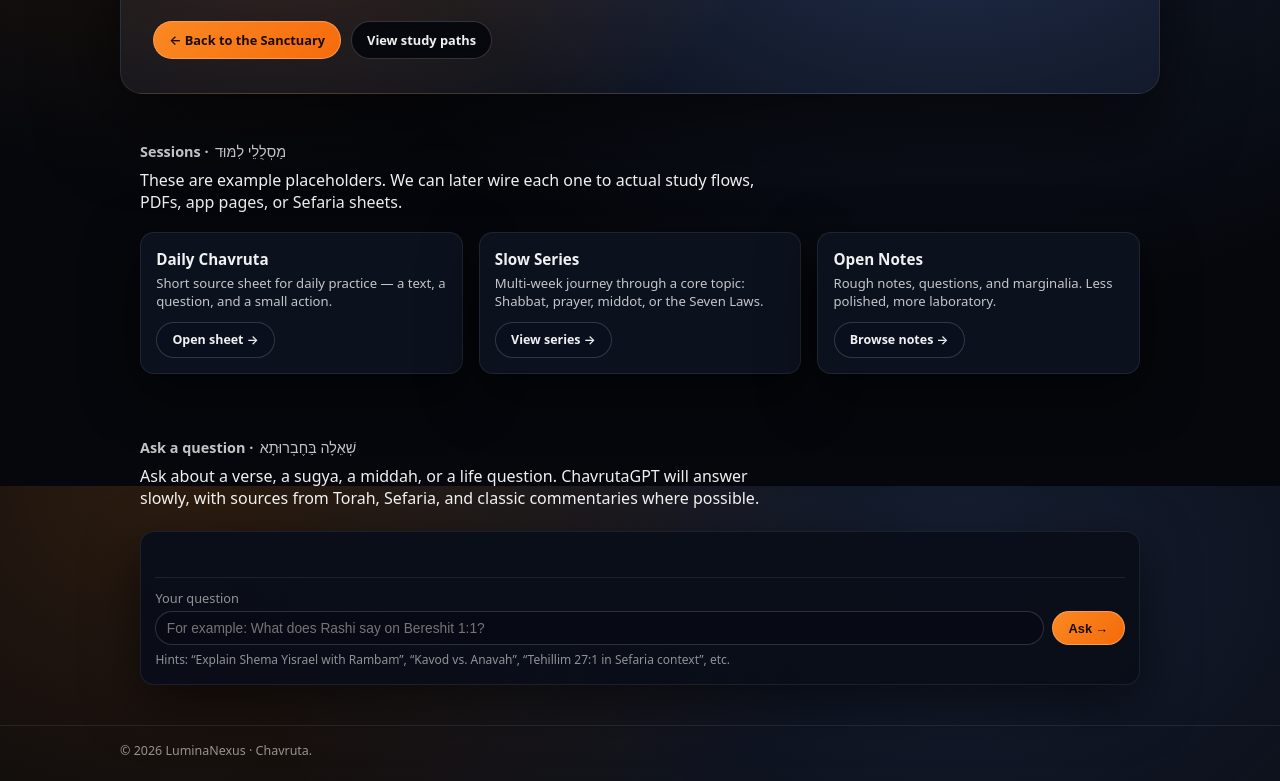
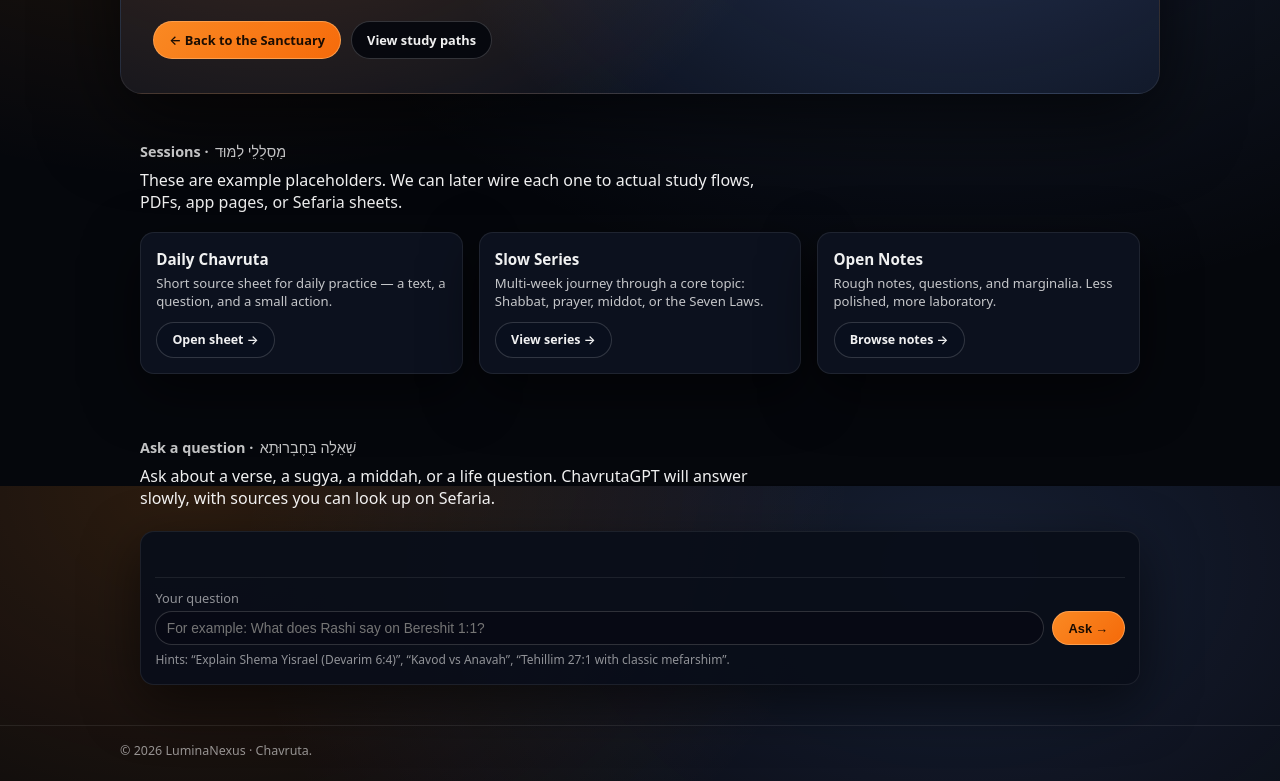
Before and after one commit to richardatf-oss/LuminaNexus, a website with bundled scripts: page chavruta.html in a window 1280 px wide. Shown: the part 314-1095 px from the top of the page. Built offline with nearby package versions, Linux system fonts and the light colour scheme; a script that the page names is missing.

Commit message:
Update chavruta.html

```diff
--- a/chavruta.html
+++ b/chavruta.html
@@ -70,7 +70,7 @@
         </div>
       </section>
 
-      <!-- Sessions (same as before) -->
+      <!-- Sessions -->
       <section id="sessions" class="paths">
         <div class="paths-heading">
           <span>Sessions ·</span>
@@ -111,7 +111,7 @@
         </div>
       </section>
 
-      <!-- 🔥 NEW: ChavrutaGPT chat panel -->
+      <!-- ChavrutaGPT chat -->
       <section class="paths" aria-label="ChavrutaGPT chat">
         <div class="paths-heading">
           <span>Ask a question ·</span>
@@ -120,8 +120,7 @@
 
         <p style="margin-top: 0.5rem; max-width: 40rem;">
           Ask about a verse, a sugya, a middah, or a life question. ChavrutaGPT
-          will answer slowly, with sources from Torah, Sefaria, and classic
-          commentaries where possible.
+          will answer slowly, with sources you can look up on Sefaria.
         </p>
 
         <div id="chavruta-chat" class="chat-shell">
@@ -145,8 +144,8 @@
               </button>
             </div>
             <p class="chat-hint">
-              Hints: “Explain Shema Yisrael with Rambam”, “Kavod vs. Anavah”,
-              “Tehillim 27:1 in Sefaria context”, etc.
+              Hints: “Explain Shema Yisrael (Devarim 6:4)”, “Kavod vs Anavah”,
+              “Tehillim 27:1 with classic mefarshim”.
             </p>
           </form>
         </div>
@@ -157,7 +156,7 @@
       </footer>
     </main>
 
-    <!-- Sefaria linker: auto-link refs like Berakhot 2a, Tehillim 27:1, etc. -->
+    <!-- Sefaria linker (optional) -->
     <script src="https://www.sefaria.org/linker.js"></script>
     <script>
       document.getElementById("year").textContent =
```
